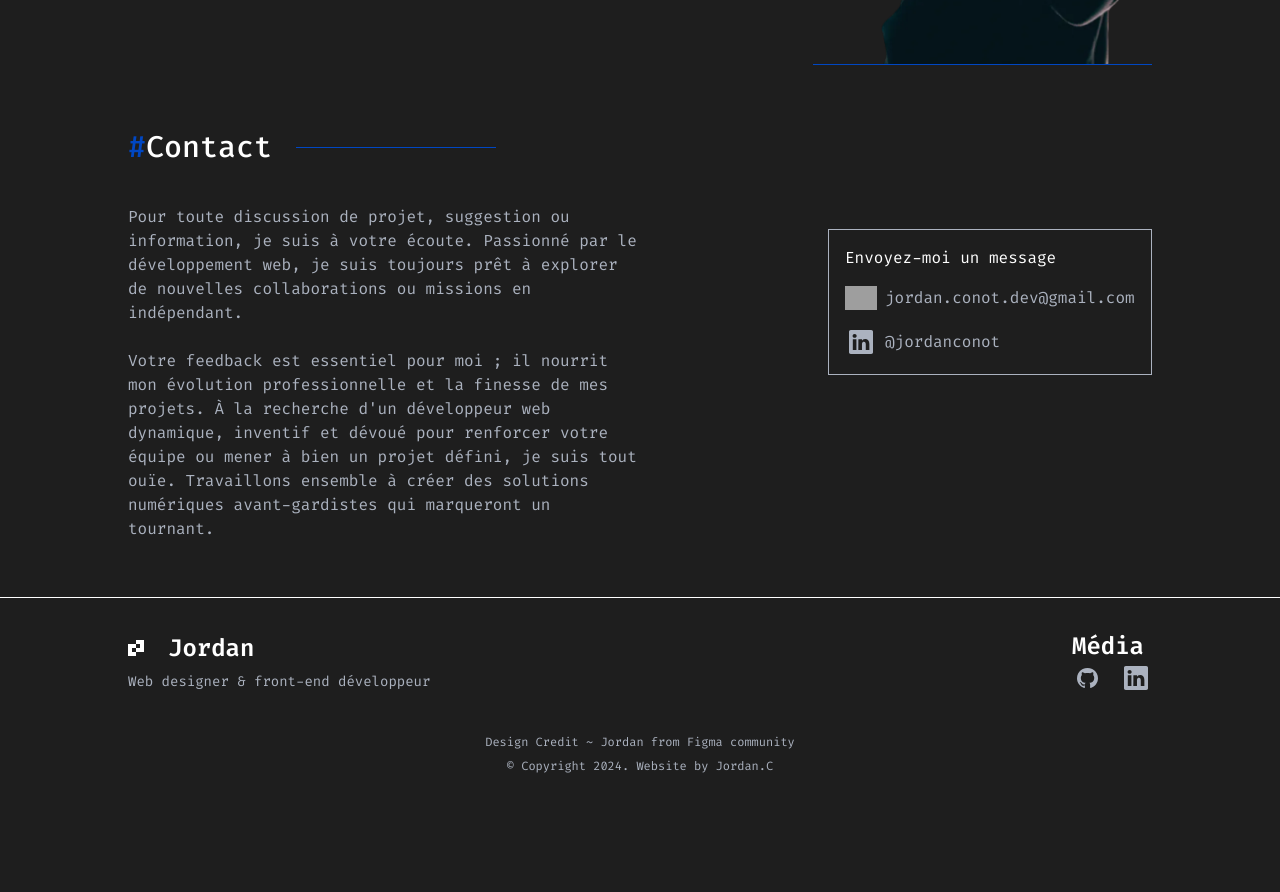
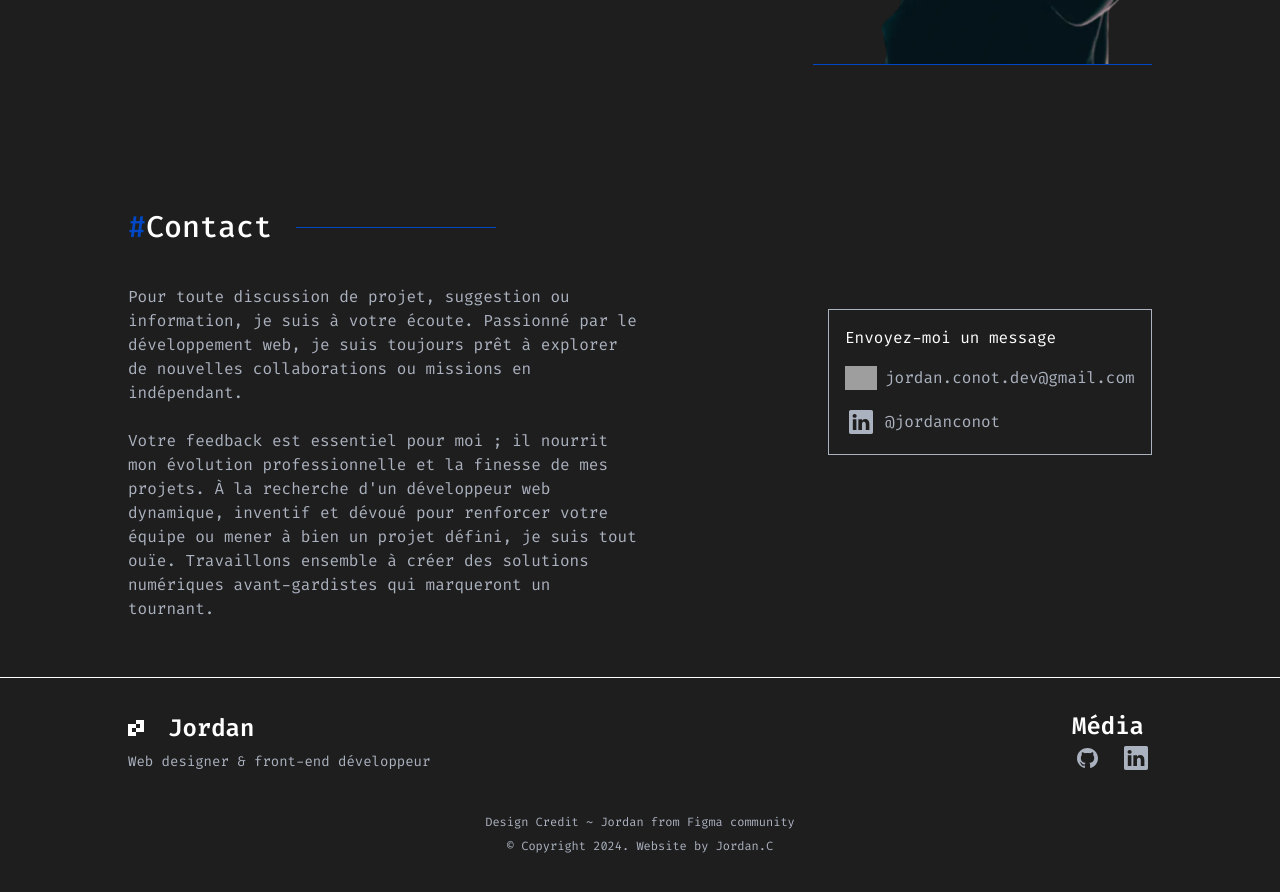
Before and after one commit to jordanconot/portfolio, a Next.js app: page / in a window 1280 px wide. Shown: the part 3140-4032 px from the top of the page. Before the commit the page ends 3954 px from the top, so only its background shows below. Built offline with nearby package versions, Linux system fonts and the light colour scheme; grey boxes are pictures that could not be loaded.

Commit message:
fix: menu

```diff
--- a/src/components/Contact.tsx
+++ b/src/components/Contact.tsx
@@ -17,7 +17,7 @@ const Contact: React.FC<ContactProps> = ({ isContactPage, isHomePage }) => {
     const [ref2, inView2] = useInView({ threshold: 0.2, triggerOnce: true });
 
     return (
-        <section className='flex flex-col gap-10 mt-16'>
+        <section className='flex flex-col gap-10 mt-16 lg:mt-36'>
             <div className='flex items-center'>
                 <h2 className='text-color-3 text-3xl font-medium'>
                     <span className='text-color-1 text-3xl'>{isContactPage ? '/' : '#'}</span>{t('Main.contact.contact')}</h2>
--- a/src/components/menu/Menu.tsx
+++ b/src/components/menu/Menu.tsx
@@ -23,7 +23,7 @@ const Menu: React.FC<MenuProps> = ({ closeMenu }) => {
     }, []);
 
     return (
-        <div className='fixed top-0 left-0 w-full h-full flex bg-backgroundColor z-50'>
+        <div className='fixed top-0 left-0 w-full min-h-screen flex bg-backgroundColor z-50'>
             <div className='w-full m-4 relative'>
                 <nav className='flex items-center justify-between'>
                     <div className='flex gap-4'>
```
